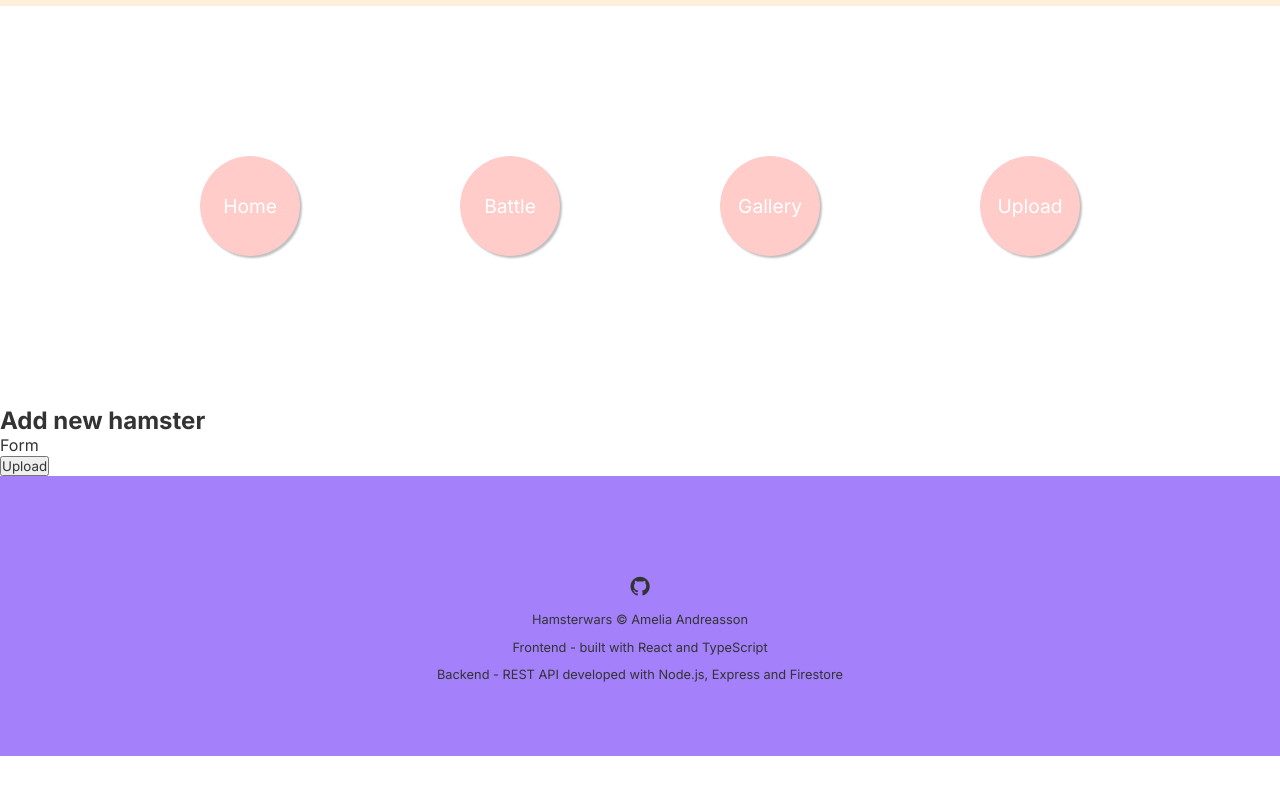
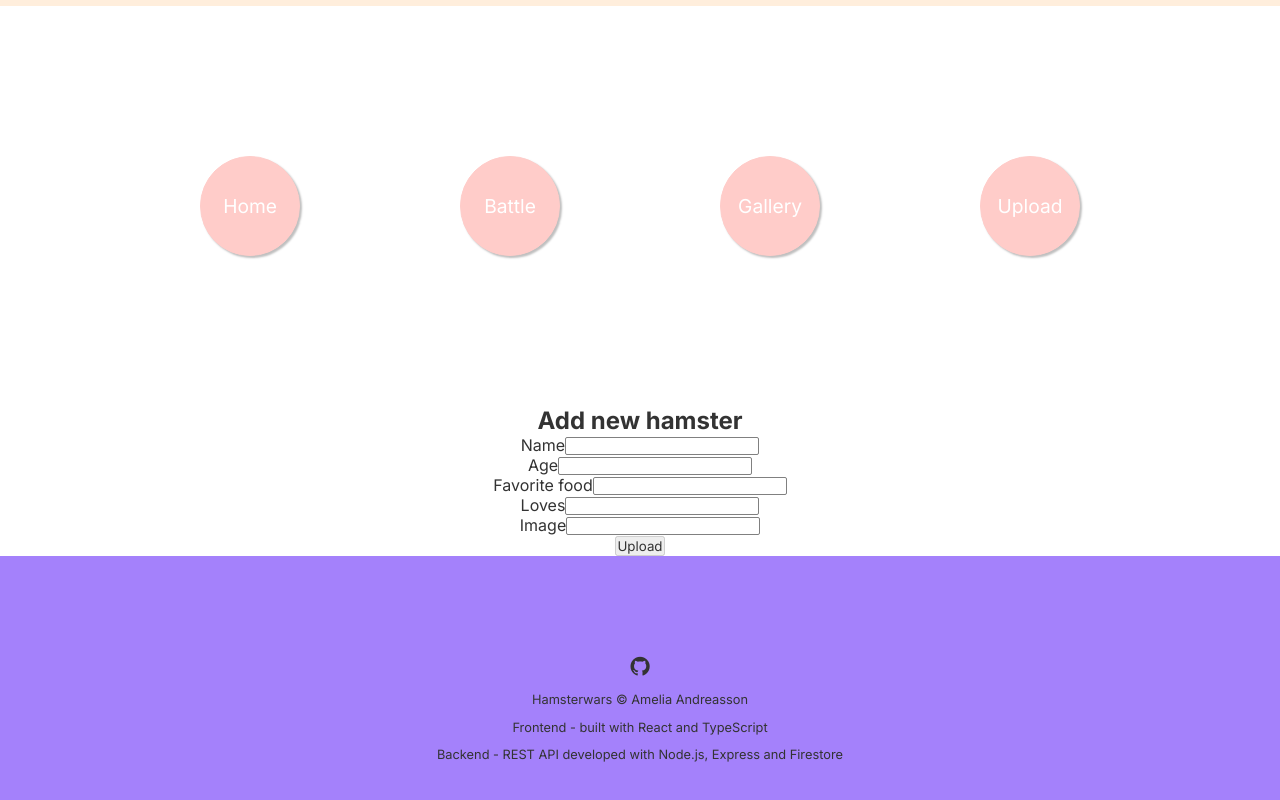
Before and after one commit to amelialynnn/hamsterwars-fullstack, a React (Vite) app: page /upload in a window 1280 px wide. Shown: the part 794-1594 px from the top of the page. Before the commit the page ends 1550 px from the top, so only its background shows below. Built offline with nearby package versions, Linux system fonts and the light colour scheme; no server answers.

Commit message:
Add first version AddHamster and form validation

```diff
--- a/src/components/hamstercards/BattleCard.tsx
+++ b/src/components/hamstercards/BattleCard.tsx
@@ -1,6 +1,6 @@
 import './BattleCard.css'
 
-import { fixUrl } from '../../utils'
+import { fixImageUrl } from '../../utils'
 import { Hamster } from '../../models/Hamsters'
 
 interface Props {
@@ -12,7 +12,7 @@ const BattleCard = ({ randomHamster }: Props) => {
    <>
    {randomHamster ?
    (<div key={randomHamster.id} className='battle-card-container'>
-      <img className='battle-card-img' src={fixUrl(`/img/${randomHamster.imgName}`)} alt="Cute hamster" />
+      <img className='battle-card-img' src={fixImageUrl((randomHamster.imgName))} alt="Cute hamster" />
       <p className='battle-card-p'>{randomHamster.name}</p>
     </div>) : 'Loading...'}
    </>
--- a/src/components/hamstercards/GeneralCard.tsx
+++ b/src/components/hamstercards/GeneralCard.tsx
@@ -1,4 +1,4 @@
-import { fixUrl } from '../../utils'
+import { fixUrl, fixImageUrl } from '../../utils'
 import { useState } from 'react'
 import { useRecoilState } from 'recoil'
 
@@ -6,7 +6,6 @@ import { HamstersAtom } from '../../atoms/HamstersAtom'
 import { Hamster } from '../../models/Hamsters'
 
 import './GeneralCard.css'
-
 
 interface Props {
   hamsterData: Hamster
@@ -46,7 +45,7 @@ const GeneralCard = ({ hamsterData }: Props) => {
       (<div className="flip-card">
         <div className="flip-card-inner">
           <div className="flip-card-front">
-            <img src={fixUrl(`/img/${hamsterData.imgName}`)} alt="Cute hamster" className="general-card-img" />
+            <img src={fixImageUrl(hamsterData.imgName)} alt="Cute hamster" className="general-card-img" />
             <p className='general-card-p' >{hamsterData.name}</p>
           </div>
           <div className="flip-card-back">
@@ -67,7 +66,7 @@ const GeneralCard = ({ hamsterData }: Props) => {
             </div>
           </div>
         </div>
-      </div>)  : 'Loading...'}
+      </div>)  : <p>Loading...</p>}
     </>
   )
 }
--- a/src/components/hamstercards/LoserCard.tsx
+++ b/src/components/hamstercards/LoserCard.tsx
@@ -1,7 +1,7 @@
 import { useRecoilState } from 'recoil'
 import { LoserAtom } from '../../atoms/BattleAtom'
 import { useState } from 'react'
-import { fixUrl } from '../../utils'
+import { fixImageUrl } from '../../utils'
 
 
 import { Hamster } from '../../models/Hamsters'
@@ -19,18 +19,25 @@ const LoserCard = () => {
 
   return (
     <div className='result-card-container'>
-      <h2>Better luck next time {updateLoser?.name}</h2>
-      <div className='result-card loser'>
-        <img className='result-card-img' src={fixUrl(`/img/${updateLoser?.imgName}`)} alt="losing hamster"/>
-        <div className='r-card-text'>
-          <p>{updateLoser?.name} is {updateLoser?.age} years old and looooves to eat {updateLoser?.favFood} and {updateLoser?.loves}.</p>
-          <span className='r-highlight'>
-            <p>Wins: {updateLoser?.wins}</p>
-            <p>Defeats: {updateLoser?.defeats}</p>
-            <p>Games: {updateLoser?.games}</p>
-          </span>
+      {updateLoser ?
+      <>
+        <h2>Better luck next time {updateLoser.name}</h2>
+        <div className='result-card loser'>
+          <img className='result-card-img'
+          src={fixImageUrl(updateLoser.imgName)}
+          alt="losing hamster"/>
+          <div className='r-card-text'>
+            <p>{updateLoser.name} is {updateLoser.age} years old and looooves to eat {updateLoser.favFood} and {updateLoser.loves}.</p>
+            <span className='r-highlight'>
+              <p>Wins: {updateLoser.wins}</p>
+              <p>Defeats: {updateLoser.defeats}</p>
+              <p>Games: {updateLoser.games}</p>
+            </span>
+          </div>
         </div>
-      </div>
+      </>
+      : <p>Loading...</p> }
+
     </div>
   )
 }
--- a/src/components/hamstercards/WinnerCard.tsx
+++ b/src/components/hamstercards/WinnerCard.tsx
@@ -1,7 +1,7 @@
 import { useRecoilState } from 'recoil'
 import { WinnerAtom } from '../../atoms/BattleAtom'
 import { useState } from 'react'
-import { fixUrl } from '../../utils'
+import { fixImageUrl } from '../../utils'
 
 import { Hamster } from '../../models/Hamsters'
 import './WinnerLoserCards.css'
@@ -18,18 +18,22 @@ const WinnerCard = () => {
 
   return (
     <div className='result-card-container'>
-      <h2>The winner is {updateWinner?.name}</h2>
-      <div className='result-card reverse winner'>
-        <img className='result-card-img' src={fixUrl(`/img/${updateWinner?.imgName}`)} alt="winning hamster" />
-        <div className='r-card-text'>
-          <p>{updateWinner?.name} is {updateWinner?.age} years old and looooves to eat {updateWinner?.favFood} and {updateWinner?.loves}.</p>
-          <span className='r-highlight'>
-            <p>Wins: {updateWinner?.wins}</p>
-            <p>Defeats: {updateWinner?.defeats}</p>
-            <p>Games: {updateWinner?.games}</p>
-          </span>
-        </div>
-      </div>
+      { updateWinner ?
+        <>
+        <h2>The winner is {updateWinner.name}</h2>
+        <div className='result-card reverse winner'>
+          <img className='result-card-img'
+          src={fixImageUrl(updateWinner.imgName)} alt="winning hamster" />
+          <div className='r-card-text'>
+            <p>{updateWinner.name} is {updateWinner.age} years old and looooves to eat {updateWinner.favFood} and {updateWinner.loves}.</p>
+            <span className='r-highlight'>
+              <p>Wins: {updateWinner.wins}</p>
+              <p>Defeats: {updateWinner.defeats}</p>
+              <p>Games: {updateWinner.games}</p>
+            </span>
+          </div>
+        </div> </>
+        : <p>Loading...</p> }
     </div>
   )
 }
--- /dev/null
+++ b/src/components/upload/AddHamster.css
@@ -0,0 +1,16 @@
+.add-hamster-container {
+  text-align: center;
+}
+
+.form-input {
+  border: 1px solid grey;
+  border-radius: 2px;
+}
+
+.error-message {
+  color: #f3716a;
+}
+.error-input {
+  border: 1px solid #f3716a;
+  border-radius: 2px;
+}
--- a/src/components/upload/AddHamster.tsx
+++ b/src/components/upload/AddHamster.tsx
@@ -1,13 +1,126 @@
+import { fixUrl } from '../../utils'
+import { useEffect, useState } from 'react'
+import { useRecoilState } from 'recoil'
+
+import { HamstersAtom } from '../../atoms/HamstersAtom'
+import { Hamster } from '../../models/Hamsters'
+
+import './AddHamster.css'
+
 const AddHamster = () => {
+  const [hamsters, setHamsters] = useRecoilState(HamstersAtom)
+
+  useEffect(() => {
+    async function getData() {
+      const response: Response = await fetch(fixUrl('/hamsters'))
+      const apiData: Hamster[] = await response.json()
+      setHamsters(apiData)
+    }
+    getData()
+  }, [])
+
+  const [name, setName] = useState<null | String>(null)
+  const [age, setAge] = useState<null | Number>(null)
+  const [favFood, setFaveFood] = useState<null | String>(null)
+  const [loves, setLoves] = useState<null | String>(null)
+  const [image, setImage] = useState<null | String>(null)
+
+  const handleName = (event: React.ChangeEvent<HTMLInputElement>): void => {
+    let input = event.target.value
+    setName(input)
+  }
+  const handleAge = (event: React.ChangeEvent<HTMLInputElement>): void => {
+    let input = event.target.value
+    setAge(Number(input))
+  }
+  const handleFavFood = (event: React.ChangeEvent<HTMLInputElement>): void => {
+    let input = event.target.value
+    setFaveFood(input)
+  }
+  const handleLoves = (event: React.ChangeEvent<HTMLInputElement>): void => {
+    let input = event.target.value
+    setLoves(input)
+  }
+  const handleImage = (event: React.ChangeEvent<HTMLInputElement>): void => {
+    let input = event.target.value
+    setImage(input)
+  }
+
+  const nameIsValid = name !== ''
+  const ageIsValid = Number(age) >= 0
+  const favFoodIsValid = favFood !== ''
+  const lovesIsValid = loves !== ''
+  const imgNameIsValid = image !== ''
+  const formIsValid = nameIsValid && ageIsValid && favFoodIsValid && lovesIsValid && imgNameIsValid
+
+  const addNewHamster = () => {
+
+    const newHamster = {
+      name: name,
+      age: Number(age),
+      favFood: favFood,
+      loves: loves,
+      imgName: image,
+      defeats: 0,
+      wins: 0,
+      games: 0
+    }
+
+    fetch(fixUrl('/hamsters'), {
+      method: 'POST',
+      headers: { 'Content-Type': 'application/json' },
+      body: JSON.stringify(newHamster)
+    })
+    console.log(hamsters)
+  }
+
   return (
-    <>
+    <section className='add-hamster-container'>
       <h2>Add new hamster</h2>
-      <p>Form</p>
-      <button>Upload</button>
-      {/* Glöm ej validering och felmeddelnade */}
-      {/* Skicka vidare till upload complete sida med hem hemknapp */}
-    </>
+      <form id="">
+        <div className="">
+          <label htmlFor="name">Name</label>
+          <input className={`form-input ${!nameIsValid ? "error-input" : ""}`} onChange={handleName} type="text" name="name" />
+          {!nameIsValid ? <p className='error-message'>Name is missing</p> : ''}
+        </div>
+        <div className="">
+          <div className="">
+            <label htmlFor="age">Age</label>
+            <input className={`form-input ${!ageIsValid ? "error-input" : ""}`}  onChange={handleAge} type="text" name="age" />
+            {!ageIsValid ? <p className='error-message'>Age is missing</p> : ''}
+          </div>
+        </div>
+        <div className="">
+          <div className="">
+            <label htmlFor="fav-food">Favorite food</label>
+            <input className={`form-input ${!favFoodIsValid ? "error-input" : ""}`} onChange={handleFavFood} type="text" name="fav-food" />
+            {!favFoodIsValid ? <p className='error-message'>Favorite food is missing</p> : ''}
+          </div>
+        </div>
+        <div className="">
+          <div className="">
+            <label htmlFor="loves">Loves</label>
+            <input className={`form-input ${!lovesIsValid ? "error-input" : ""}`} onChange={handleLoves} type="text" name="loves" />
+            {!lovesIsValid ? <p className='error-message'>Loves is missing</p> : ''}
+          </div>
+        </div>
+        <div className="">
+          <div className="">
+            <label htmlFor="img">Image</label>
+            <input className={`form-input ${!imgNameIsValid ? "error-input" : ""}`} onChange={handleImage} type="text" name="img" />
+            {!imgNameIsValid ? <p className='error-message'>Image is missing</p> : ''}
+          </div>
+        </div>
+      </form>
+      <button disabled={formIsValid} onClick={addNewHamster}>Upload</button>
+    </section>
   )
 }
 
 export default AddHamster
+
+
+/* TODO
+    - Fixa formIsValid
+    - Styling
+    - Skicka vidare till upload complete sida med hem hemknapp */
--- a/src/utils.ts
+++ b/src/utils.ts
@@ -10,4 +10,15 @@ function fixUrl(url: string): string {
   }
 }
 
+function fixImageUrl(imgName: string) {
+  if (imgName.startsWith('hamster')) {
+    return (fixUrl(`/img/${imgName}`))
+  } else if (imgName.startsWith('http')) {
+    return imgName
+  } else {
+    return (fixUrl('/img/default-image.png'))
+  }
+}
+
 export { fixUrl }
+export { fixImageUrl }
```
Also changed, not shown: 1 other file (tests, documents, lock files or other folders).
